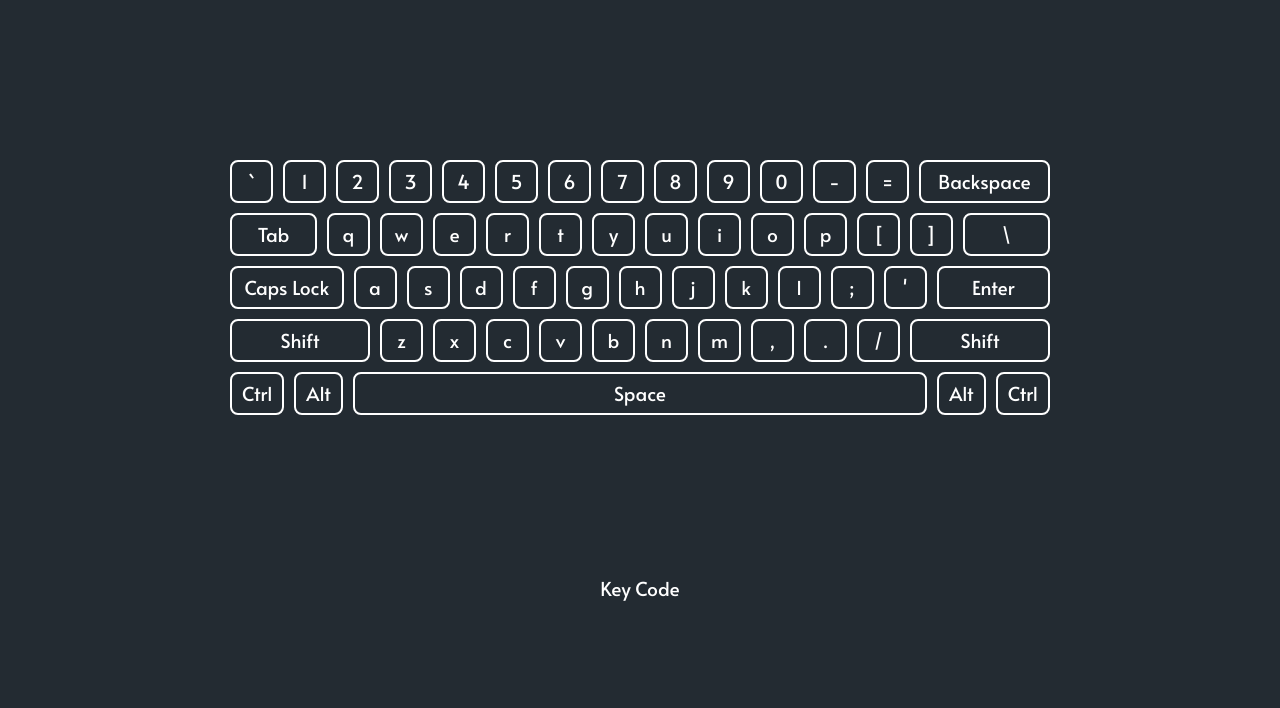
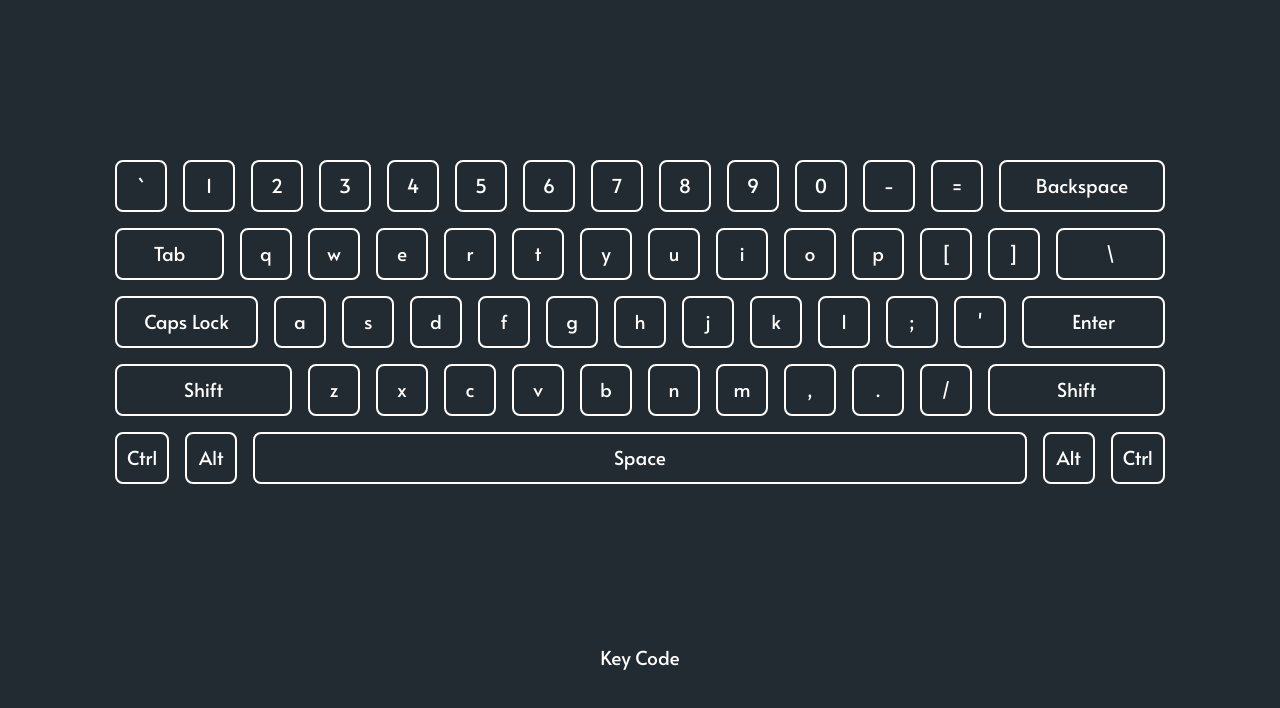
Before and after one commit to jaydeepkhatri/keyboard, a website built with Vite: page index.html in a window 1280 px wide. Built offline with nearby package versions, Linux system fonts and the light colour scheme.

Commit message:
✏ Fix style

```diff
--- a/style.css
+++ b/style.css
@@ -16,14 +16,14 @@ body {
 }
 
 .keyboard {
-  max-width: 820px;
+  max-width: 1050px;
   margin: 160px auto;
 }
 
 .keyboard-line {
   display: flex;
-  gap: 10px;
-  margin-bottom: 10px;
+  gap: 16px;
+  margin-bottom: 16px;
 }
 
 .bigkey {
@@ -37,10 +37,10 @@ body {
   display: inline-block;
   border: 2px solid var(--white);
   padding: 10px;
-  min-width: 43px;
+  height: 52px;
+  min-width: 52px;
   border-radius: 8px;
   font-size: 1.2em;
-  line-height: 19px;
   transition: 0.05s ease-in-out;
 }
 
```
